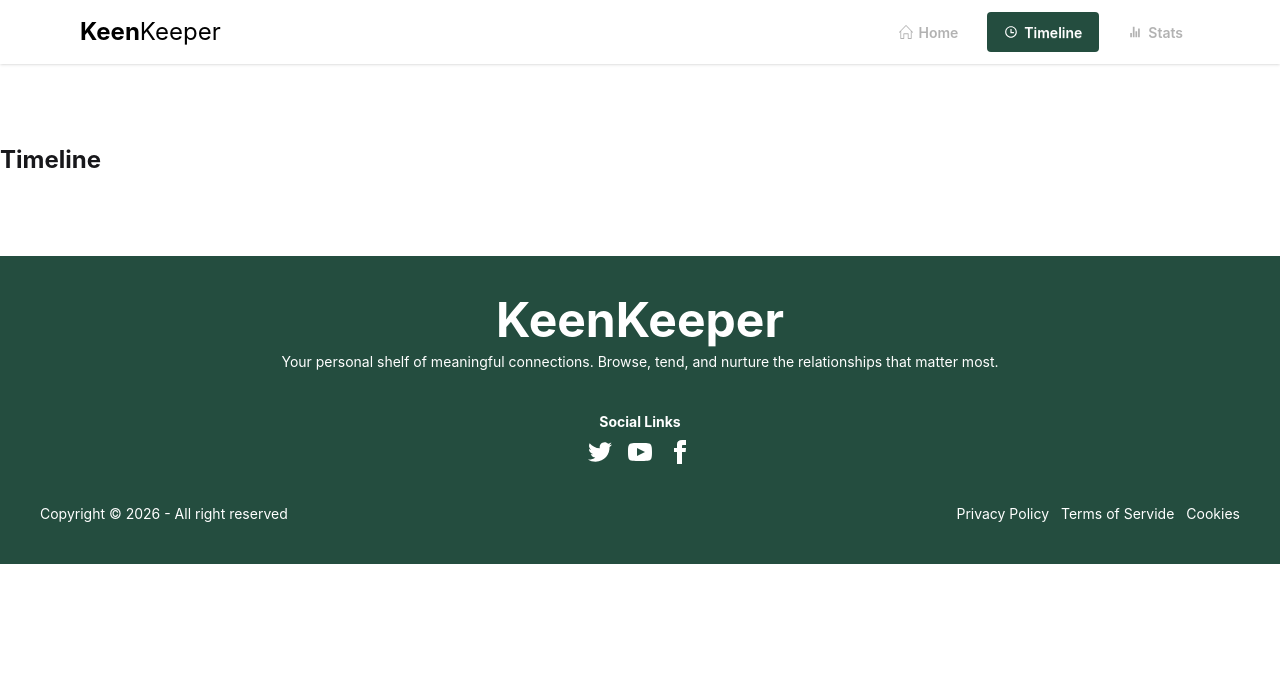
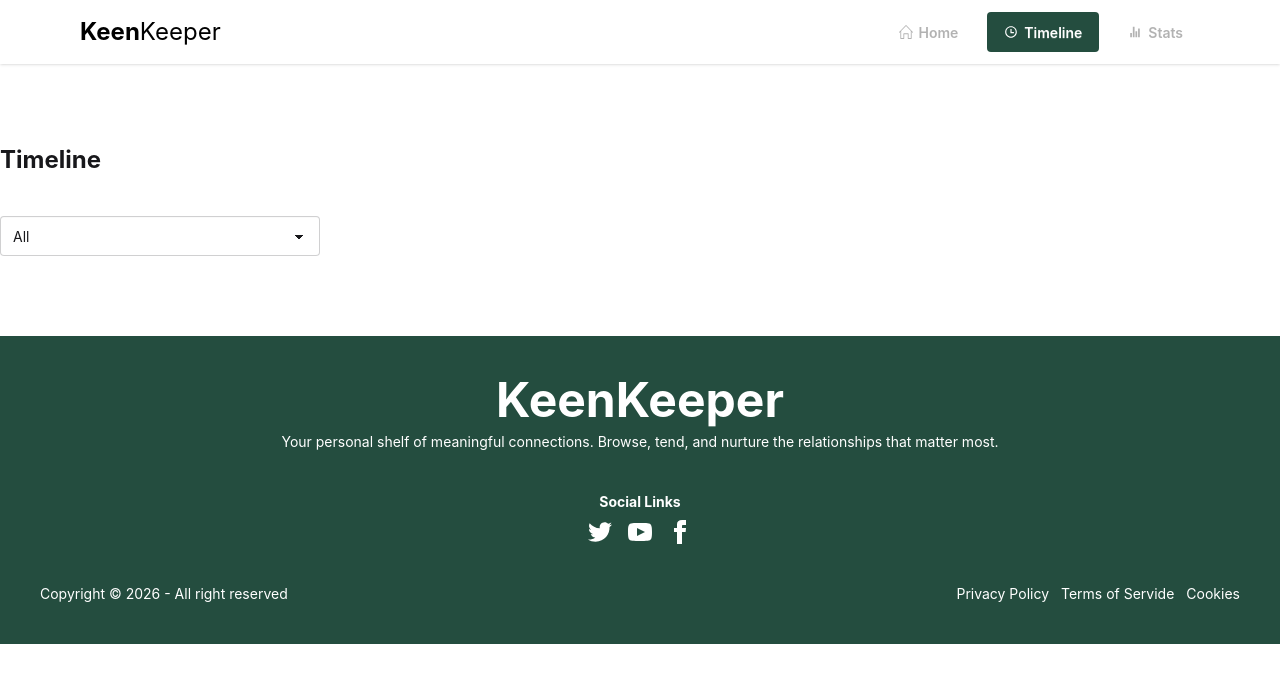
Before and after one commit to JI-Siam/Keen-Keeper, a Next.js app in the folder keen-keeper/: page /timeline in a window 1280 px wide. Shown: the top 682 px of the page. Built offline with nearby package versions, Linux system fonts and the light colour scheme.

Commit message:
Functional Filtering Timeline

```diff
--- a/keen-keeper/src/app/components/Interactions.jsx
+++ b/keen-keeper/src/app/components/Interactions.jsx
@@ -1,14 +1,36 @@
 'use client'
 import { FriendContext } from '../context/FriendContext';
 import{useContext} from 'react'
+import {useState} from "react"
 import InteractionCard from './InteractionCard';
 
 const Interactions = () => {
     const {interactionList} = useContext(FriendContext) ;
+    const [filteredData, setFilteredData] = useState([]) ;
+
+
+    const handleFilter = (filterType) => {
+        console.log(filterType) ;
+         const newData = interactionList.filter(interaction => interaction.type == filterType) ;
+         setFilteredData(newData);
+
+         if(filterType === "All") setFilteredData([]) ;
+    }
+
     console.log(interactionList) ;
+    console.log(filteredData , "filtered data") ;
     return (
         <div >
-            {interactionList.map((interaction,index) => <InteractionCard key={index} friend={interaction}></InteractionCard>)}
+            <select defaultValue=""  className="select" onChange={(e)=> handleFilter(e.target.value)} >
+                <option disabled={true}>Filter timeline</option>
+                   <option value="All">All</option>
+                <option value="Call">Call</option>
+                <option value="Text">Text</option>
+                <option value="Video">Video</option>
+            </select>
+            {filteredData.length != 0 ? filteredData.map((interaction,index) => <InteractionCard key={index} friend={interaction}></InteractionCard>) :
+            interactionList.map((interaction,index) => <InteractionCard key={index} friend={interaction}></InteractionCard>) }
+
         </div>
     );
 };
--- a/keen-keeper/src/app/timeline/page.jsx
+++ b/keen-keeper/src/app/timeline/page.jsx
@@ -3,7 +3,7 @@ import Interactions from "../components/Interactions";
 const TimelinePage = () => {
     return (
         <div className="container mx-auto my-20">
-           <h1 className="text-2xl font-bold ">Timeline</h1>
+           <h1 className="text-2xl font-bold mb-10">Timeline</h1>
            <Interactions></Interactions>
         </div>
     );
```
